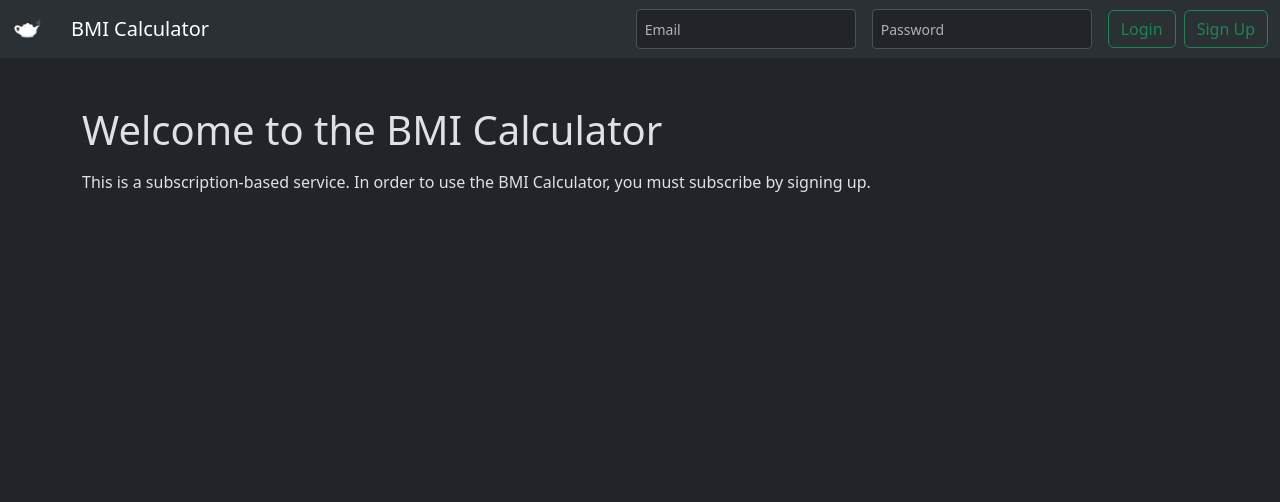
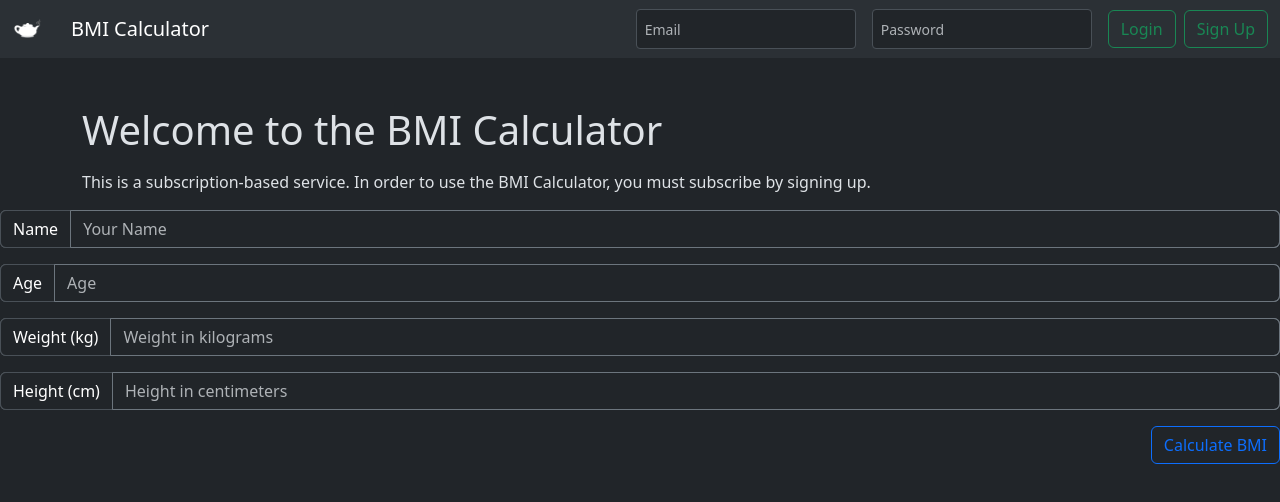
Before and after one commit to 418-Development/frontend, a React (Vite) app: page / in a window 1280 px wide. Shown: the top 502 px of the page. Built offline with nearby package versions, Linux system fonts and the light colour scheme.

Commit message:
Placeholder form

```diff
--- a/src/App.tsx
+++ b/src/App.tsx
@@ -4,6 +4,7 @@ import Button from "./components/Button";
 import Navigation from "./components/Navigation";
 import { NavigationItem } from "./enums/navigation";
 import BMICalculatorWelcome from "./components/BMICalculatorWelcome";
+import BMICalculatorForm from "./components/InputForm";
 import Users from "./routes/users";
 
 
@@ -21,6 +22,7 @@ function App() {
                         <>
                             <Navigation activeNavigationItem={NavigationItem.HOME} />
                             <BMICalculatorWelcome />
+                            <BMICalculatorForm />
                         </>
                     }
                 />
--- /dev/null
+++ b/src/components/InputForm.tsx
@@ -0,0 +1,36 @@
+
+
+function BMICalculatorForm() {
+    // Placeholder function for form submission
+    //   const handleSubmit = (e) => {
+    //       e.preventDefault();
+    // Here, you would typically gather form data and process it
+    //      console.log('Submit BMI data');
+    //    };
+
+    return (
+        <form method="post" action="/submit-bmi-data">
+            <div className="input-group mb-3 bg-secondary rounded">
+                <span className="input-group-text bg-dark text-white">Name</span>
+                <input type="text" name="name" className="form-control bg-dark text-white border-secondary" placeholder="Your Name" required minLength="2" maxLength="35" />
+            </div>
+            <div className="input-group mb-3 bg-secondary rounded">
+                <span className="input-group-text bg-dark text-white">Age</span>
+                <input type="number" name="age" className="form-control bg-dark text-white border-secondary" placeholder="Age" required min="0" max="120" />
+            </div>
+            <div className="input-group mb-3 bg-secondary rounded">
+                <span className="input-group-text bg-dark text-white">Weight (kg)</span>
+                <input type="number" name="weight" className="form-control bg-dark text-white border-secondary" placeholder="Weight in kilograms" required min="0" />
+            </div>
+            <div className="input-group mb-3 bg-secondary rounded">
+                <span className="input-group-text bg-dark text-white">Height (cm)</span>
+                <input type="number" name="height" className="form-control bg-dark text-white border-secondary" placeholder="Height in centimeters" required min="0" />
+            </div>
+            <div className="d-flex justify-content-end">
+                <button type="submit" className="btn btn-outline-primary">Calculate BMI</button>
+            </div>
+        </form>
+    );
+}
+
+export default BMICalculatorForm;
```
